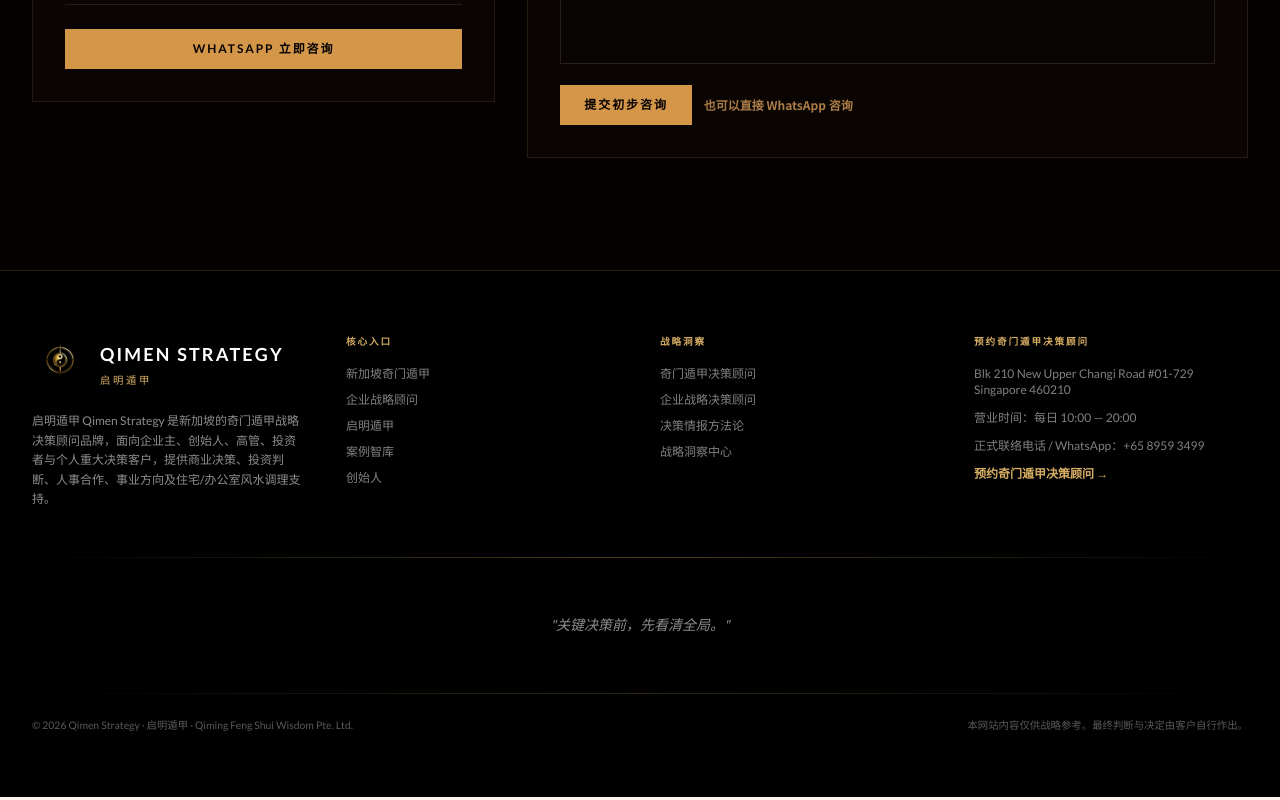
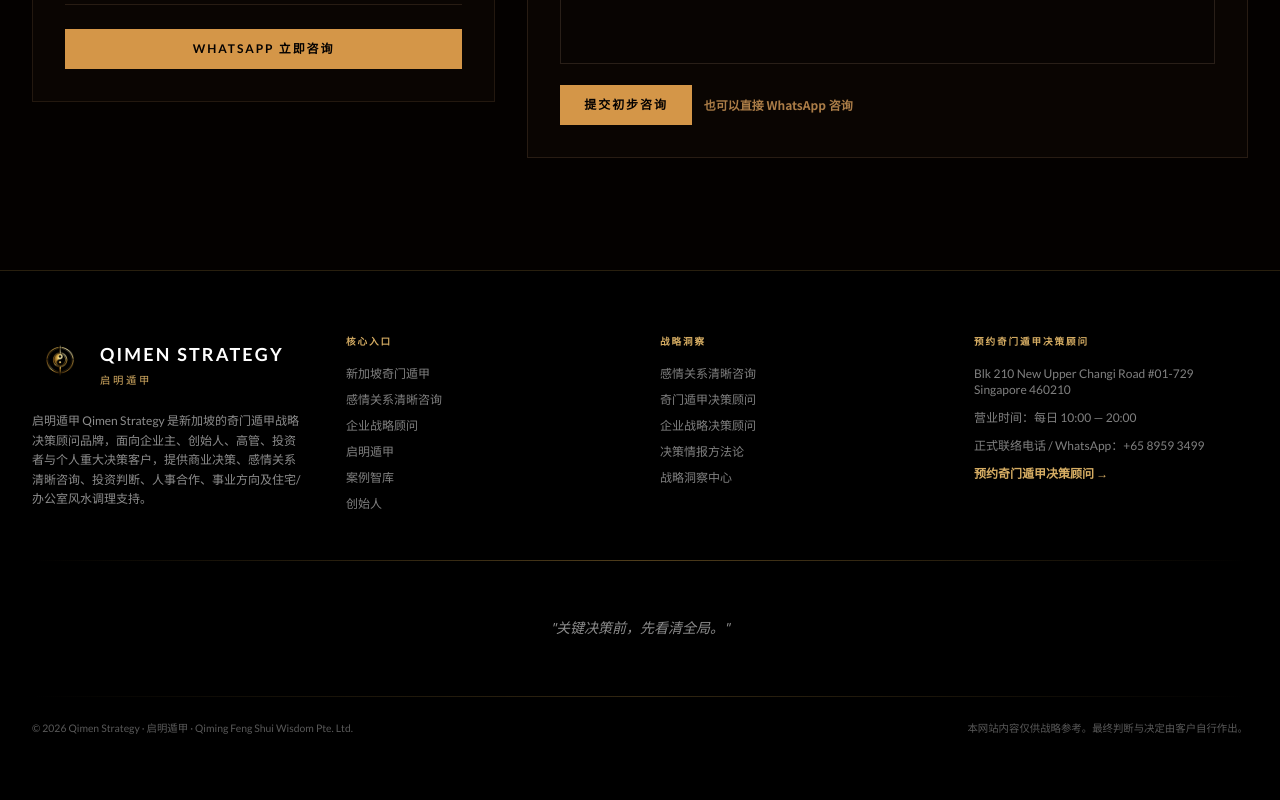
Before and after one commit to BODHIWONG/qmfeng-website, a Next.js app: page /contact in a window 1280 px wide. Shown: the part 830-1630 px from the top of the page. Built offline with nearby package versions, Linux system fonts and the light colour scheme.

Commit message:
Add Relationship Clarity page to footer links

```diff
--- a/components/footer.tsx
+++ b/components/footer.tsx
@@ -8,6 +8,7 @@
 
 const serviceLinks = [
   { href: "/singapore-qi-men-dun-jia-consultant", zh: "新加坡奇门遁甲", en: "Qi Men Dun Jia Singapore" },
+  { href: "/relationship-clarity-reading-singapore", zh: "感情关系清晰咨询", en: "Relationship Clarity Reading" },
   { href: "/enterprise-strategic-advisory", zh: "企业战略顾问", en: "Enterprise Advisory" },
   { href: "/qimen-strategy-business", zh: "启明遁甲", en: "Qimen Strategy" },
   { href: "/insights", zh: "案例智库", en: "Case Library" },
@@ -15,6 +16,7 @@
 ];
 
 const insightLinks = [
+  { href: "/relationship-clarity-reading-singapore", zh: "感情关系清晰咨询", en: "Relationship Clarity" },
   { href: "/singapore-qi-men-dun-jia-consultant", zh: "奇门遁甲决策顾问", en: "Qi Men Dun Jia Consultant" },
   { href: "/enterprise-strategic-advisory", zh: "企业战略决策顾问", en: "Enterprise Strategic Advisory" },
   { href: "/insights/qimen-strategy-is-decision-intelligence-not-fatalism", zh: "决策情报方法论", en: "Decision Intelligence" },
@@ -41,8 +43,8 @@
 
             <p className="text-xs leading-relaxed text-white/55" style={{ fontFamily: "var(--font-lato), var(--font-noto-sans), sans-serif" }}>
               {t(
-                "启明遁甲 Qimen Strategy 是新加坡的奇门遁甲战略决策顾问品牌，面向企业主、创始人、高管、投资者与个人重大决策客户，提供商业决策、投资判断、人事合作、事业方向及住宅/办公室风水调理支持。",
-                "Qimen Strategy, also known as 启明遁甲, is a Singapore-based Qi Men Dun Jia strategic decision advisory brand for business owners, founders, executives, investors and individuals, covering business decisions, investment timing, people assessment, career direction and Feng Shui alignment."
+                "启明遁甲 Qimen Strategy 是新加坡的奇门遁甲战略决策顾问品牌，面向企业主、创始人、高管、投资者与个人重大决策客户，提供商业决策、感情关系清晰咨询、投资判断、人事合作、事业方向及住宅/办公室风水调理支持。",
+                "Qimen Strategy, also known as 启明遁甲, is a Singapore-based Qi Men Dun Jia strategic decision advisory brand for business owners, founders, executives, investors and individuals, covering business decisions, relationship clarity, investment timing, people assessment, career direction and Feng Shui alignment."
               )}
             </p>
           </div>
```
